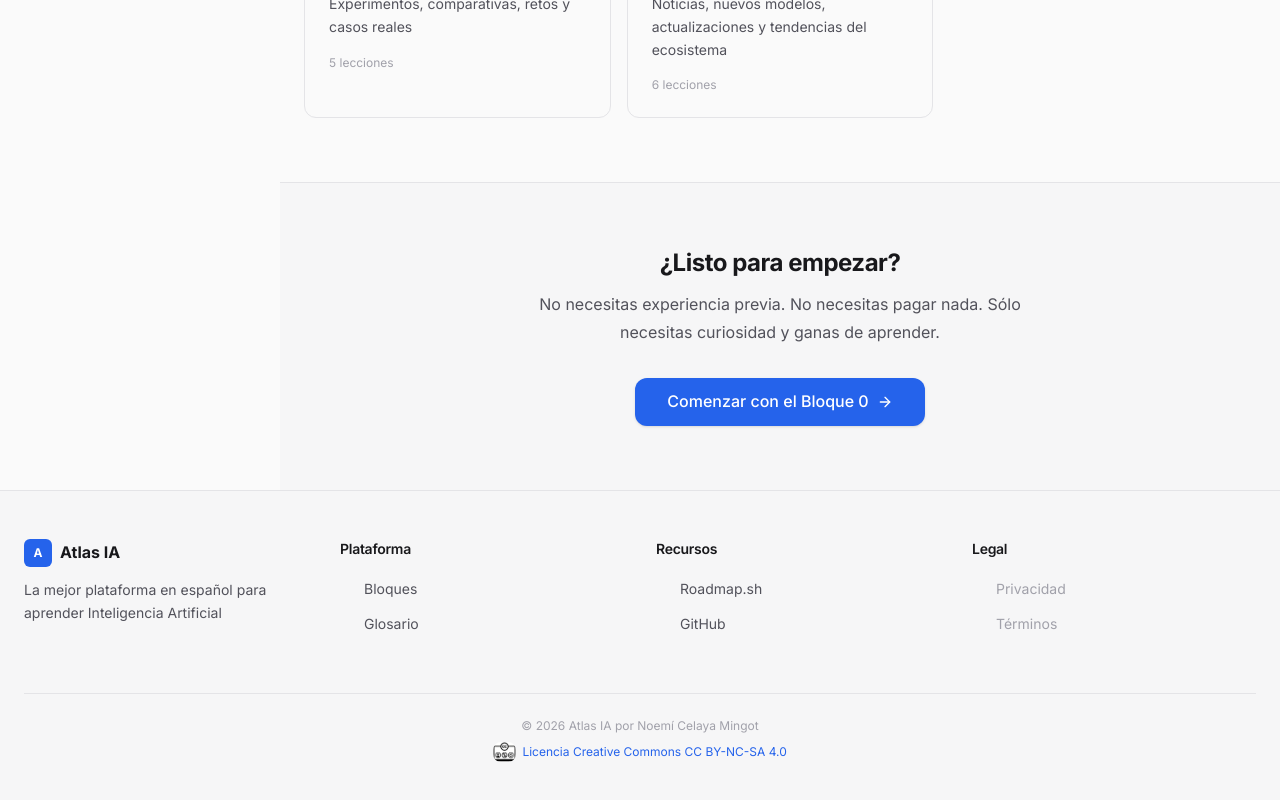
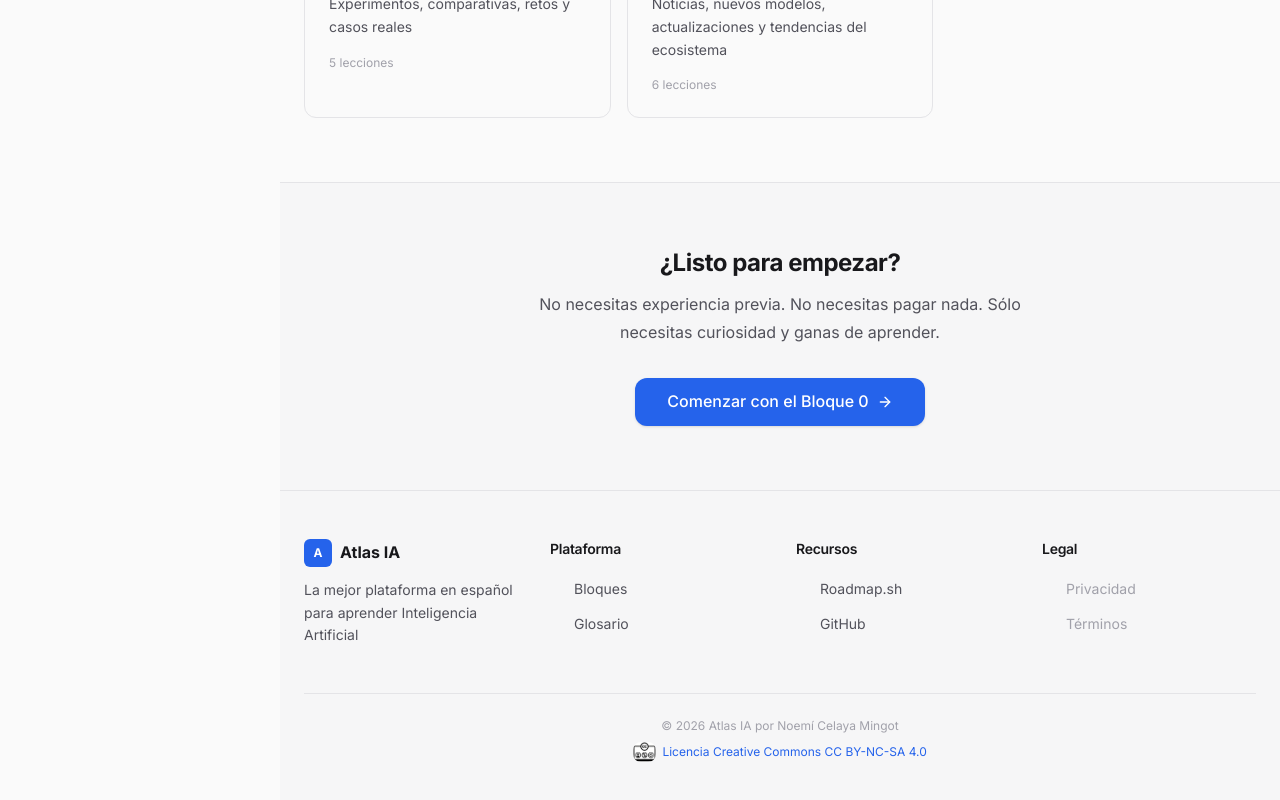
Before and after one commit to Noemi0211/atlas-ia, a Next.js app: page / in a window 1280 px wide. Shown: the part 1736-2536 px from the top of the page. Built offline with nearby package versions, Linux system fonts and the light colour scheme; no server answers.

Commit message:
fix: ajustes de UI tras revision linguistica (footer con padding del sidebar colapsado, iconos alineados, parafraseo en leccion 1)

```diff
--- a/components/layout/Shell.tsx
+++ b/components/layout/Shell.tsx
@@ -40,7 +40,12 @@ export function Shell({ children }: ShellProps) {
         {children}
       </main>
 
-      <Footer />
+      <div className={cn(
+        "transition-all duration-300 ease-in-out",
+        sidebarCollapsed ? "lg:pl-[60px]" : "lg:pl-[280px]"
+      )}>
+        <Footer />
+      </div>
     </>
   );
 }
--- a/components/layout/Sidebar.tsx
+++ b/components/layout/Sidebar.tsx
@@ -108,7 +108,7 @@ export function Sidebar({ isOpen = true, collapsed = false, onClose }: SidebarPr
                   className={cn(
                     "flex items-center rounded-lg text-sm font-medium transition-colors",
                     collapsed
-                      ? "justify-center w-9 h-9 mx-auto"
+                      ? "justify-center w-9 h-9 mx-auto -translate-x-1"
                       : "gap-3 px-3 py-2",
                     isActive
                       ? "bg-primary-light text-primary"
--- a/content/fundamentos/01-que-es-ia.mdx
+++ b/content/fundamentos/01-que-es-ia.mdx
@@ -29,7 +29,7 @@ No toda IA es igual. Hay tres niveles que debes distinguir:
 
 ### IA Estrecha (ANI)
 
-Es la IA que existe hoy. Está diseñada para **una tarea específica**. Siri, ChatGPT, el filtro de tu cámara — todo eso es IA estrecha. Es muy buena en lo que hace, pero no puede hacer nada más.
+Es la IA que existe hoy. Está diseñada para **una tarea específica**. Siri, ChatGPT, el filtro de tu cámara (todo eso es IA estrecha). Es muy buena en lo que hace, pero no puede hacer nada más.
 
 Es como un especialista que solo sabe de una cosa.
 
```
Also changed, not shown: 1 other file (tests, documents, lock files or other folders).
